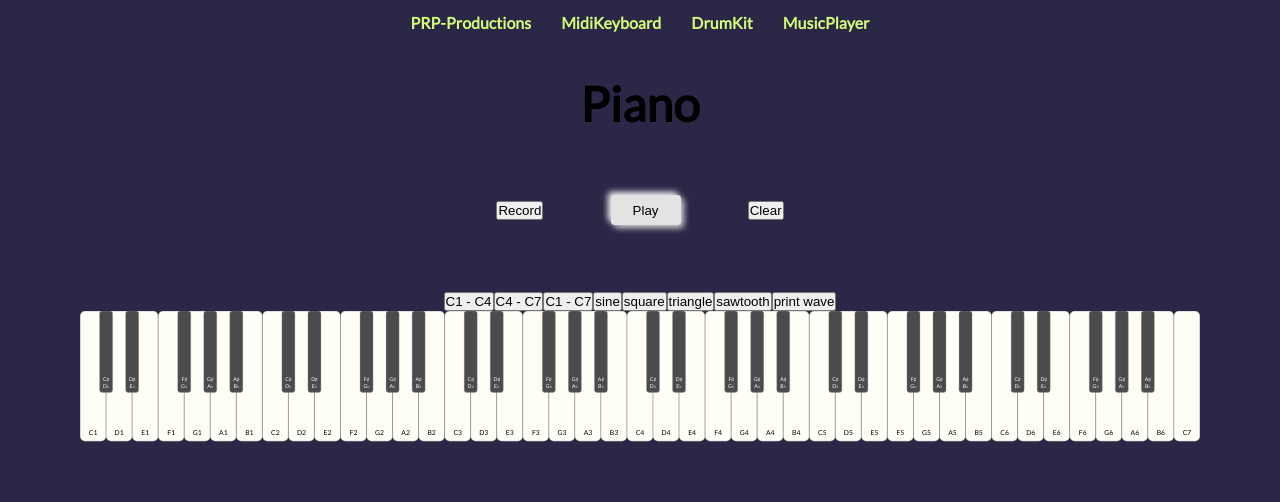
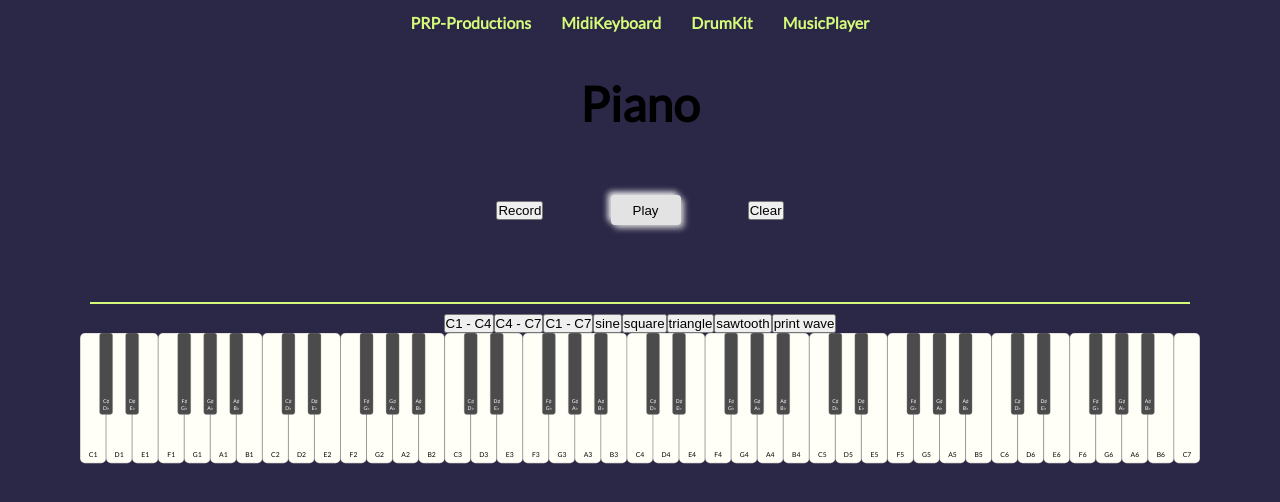
Before and after one commit to prp-productions/prp-productions, a React (Create React App) app: page /midiKeyboard in a window 1280 px wide. Shown: the top 502 px of the page. Built offline with nearby package versions, Linux system fonts and the light colour scheme.

Commit message:
recorded notes array styling

```diff
--- a/src/styles/recordingManager.scss
+++ b/src/styles/recordingManager.scss
@@ -10,7 +10,11 @@
     transition: 1s;
   }
   .recordedNotes {
+    display: block;
     color: white;
+    border: solid 1px var(--main-light-2);
+    background-color: var(--main-link);
+    margin: 10px;
   }
   button.recording:hover {
     box-shadow: inset 4px 4px 10px #5b5b5b, inset -4px -4px 2px #ffffff;
```
